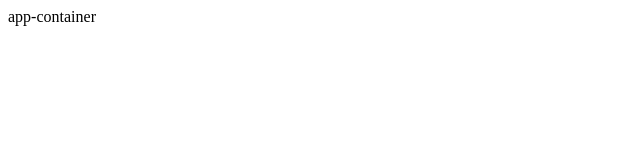
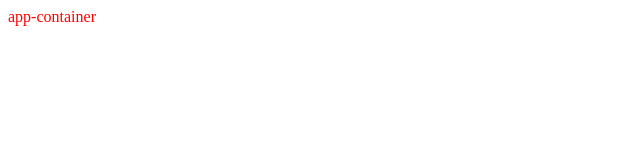
Before and after one commit to IU-current-boyfriend/React-Admin-Pro, a React (Vite) app: page / in a window 1280 px wide. Shown: the top 160 px of the page, without its empty margins (0-640 px from the left). Built offline with nearby package versions, Linux system fonts and the light colour scheme.

Commit message:
feat: 🚀 更新配置文件

```diff
--- a/src/App.css
+++ b/src/App.css
@@ -0,0 +1,3 @@
+.app-container {
+	color: red;
+}
--- a/src/App.tsx
+++ b/src/App.tsx
@@ -1,5 +1,5 @@
 import { memo } from "react";
-
+import "@/App.css";
 const App = memo(function App() {
 	return <div className="app-container">app-container</div>;
 });
```
Also changed, not shown: 1 other file (tests, documents, lock files or other folders).
